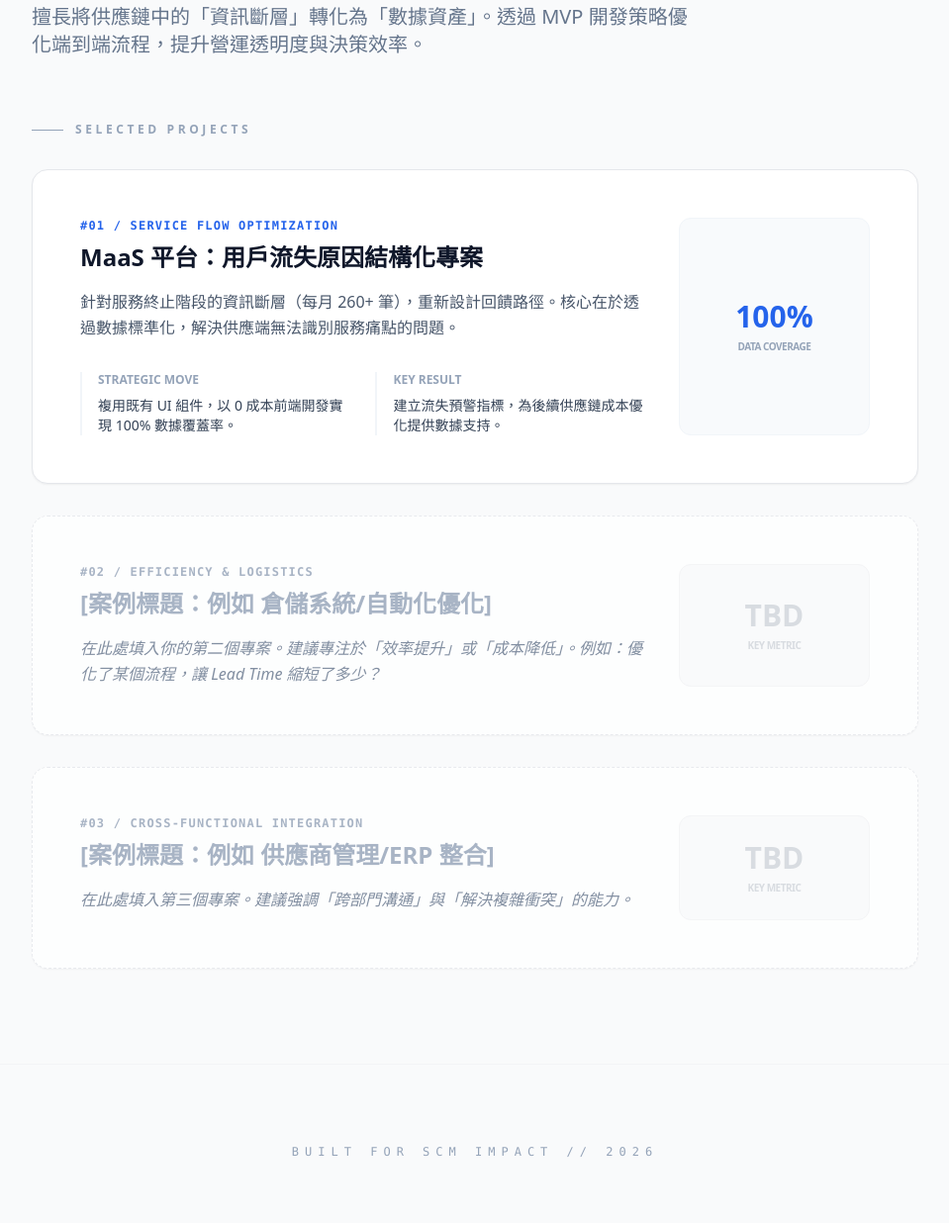
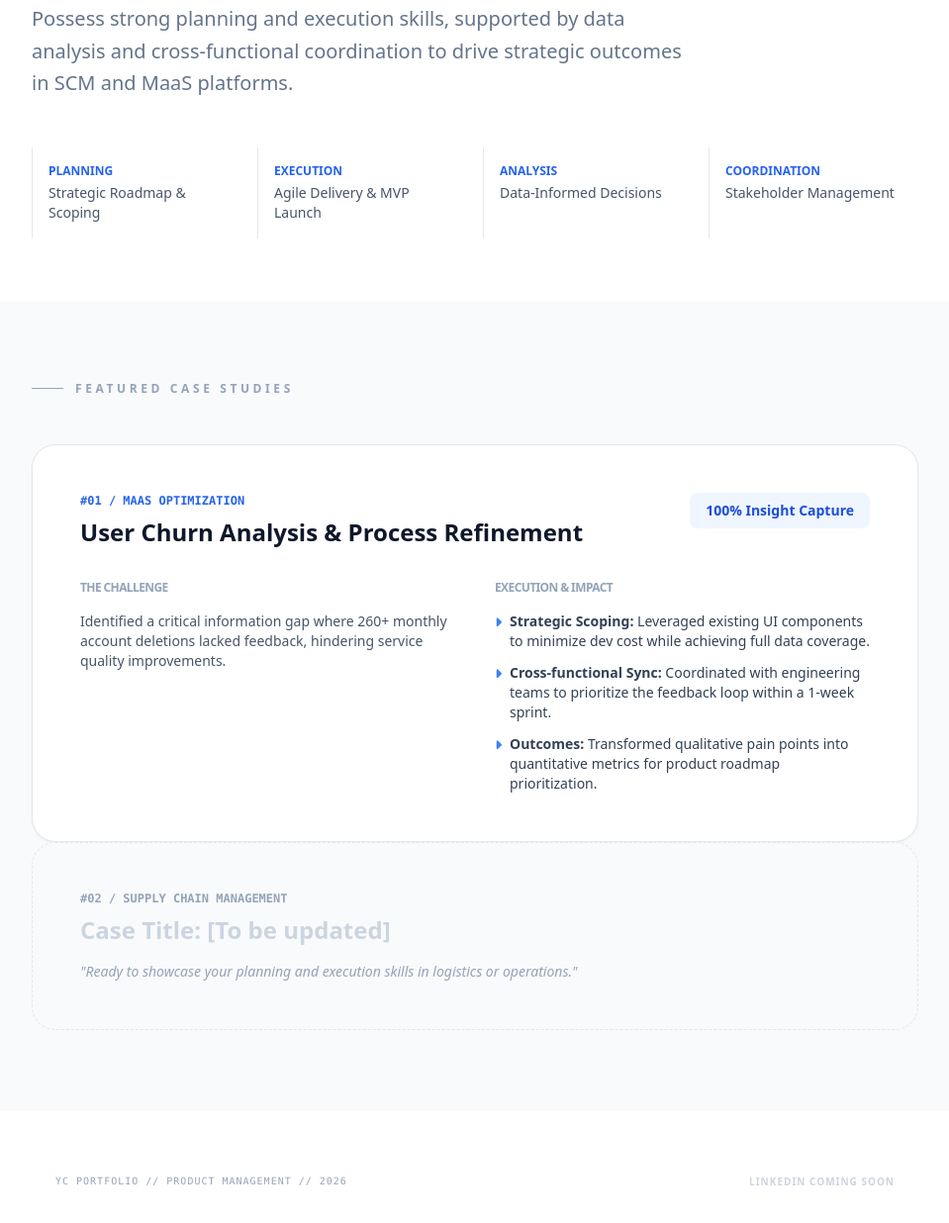
Before and after one commit to AngelaLiu-24/yi-chun, a plain HTML site: page index.html in a window 1280 px wide. Shown: the part 266-1502 px from the top of the page at 99% size, without its empty margins (160-1119 px from the left). Drawn offline with nearby package versions, Linux system fonts and the light colour scheme.

Commit message:
update portfolio content with more details

```diff
--- a/index.html
+++ b/index.html
@@ -1,90 +1,105 @@
 <!DOCTYPE html>
-<html lang="zh-Hant">
+<html lang="en">
 <head>
     <meta charset="UTF-8">
     <meta name="viewport" content="width=device-width, initial-scale=1.0">
-    <title>YC | SCM & Product Management Portfolio</title>
+    <title>YC | Product Management Portfolio</title>
     <script src="https://cdn.tailwindcss.com"></script>
     <link rel="stylesheet" href="https://cdnjs.cloudflare.com/ajax/libs/font-awesome/6.0.0/css/all.min.css">
 </head>
-<body class="bg-gray-50 text-slate-900 font-sans leading-relaxed">
+<body class="bg-slate-50 text-slate-900 font-sans leading-relaxed">
 
-    <nav class="w-full bg-white/90 backdrop-blur-md border-b border-gray-200 sticky top-0 z-50">
+    <nav class="w-full bg-white/90 backdrop-blur-md border-b border-gray-100 sticky top-0 z-50">
         <div class="max-w-4xl mx-auto px-6 py-4 flex justify-between items-center">
-            <span class="text-sm font-black tracking-[0.2em] text-blue-700">YC / PRODUCT EXCELLENCE</span>
-            <div class="space-x-8 text-xs font-bold uppercase tracking-widest text-slate-400">
+            <span class="text-sm font-black tracking-[0.2em] text-blue-700">PROFESSIONAL EXPERIENCE</span>
+            <div class="space-x-8 text-[10px] font-bold uppercase tracking-widest text-slate-400">
+                <a href="#competencies" class="hover:text-blue-600 transition">Competencies</a>
                 <a href="#projects" class="hover:text-blue-600 transition">Case Studies</a>
             </div>
         </div>
     </nav>
 
-    <header class="pt-24 pb-16 px-6">
+    <header class="pt-24 pb-16 px-6 bg-white">
         <div class="max-w-4xl mx-auto">
             <h1 class="text-4xl md:text-5xl font-black mb-6 tracking-tight text-slate-900">
-                Supply Chain & <br><span class="text-blue-600">Product Management</span>
+                Data-Driven <br><span class="text-blue-600">Product Management</span>
             </h1>
-            <p class="text-xl text-slate-500 max-w-2xl">
-                擅長將供應鏈中的「資訊斷層」轉化為「數據資產」。透過 MVP 開發策略優化端到端流程，提升營運透明度與決策效率。
+            <p class="text-xl text-slate-500 max-w-2xl leading-relaxed">
+                Possess strong planning and execution skills, supported by data analysis and cross-functional coordination to drive strategic outcomes in SCM and MaaS platforms.
             </p>
+
+            <div id="competencies" class="grid grid-cols-2 md:grid-cols-4 gap-4 mt-12">
+                <div class="p-4 border-l border-slate-200">
+                    <div class="text-blue-600 text-xs font-bold uppercase mb-1">Planning</div>
+                    <div class="text-sm text-slate-600">Strategic Roadmap & Scoping</div>
+                </div>
+                <div class="p-4 border-l border-slate-200">
+                    <div class="text-blue-600 text-xs font-bold uppercase mb-1">Execution</div>
+                    <div class="text-sm text-slate-600">Agile Delivery & MVP Launch</div>
+                </div>
+                <div class="p-4 border-l border-slate-200">
+                    <div class="text-blue-600 text-xs font-bold uppercase mb-1">Analysis</div>
+                    <div class="text-sm text-slate-600">Data-Informed Decisions</div>
+                </div>
+                <div class="p-4 border-l border-slate-200">
+                    <div class="text-blue-600 text-xs font-bold uppercase mb-1">Coordination</div>
+                    <div class="text-sm text-slate-600">Stakeholder Management</div>
+                </div>
+            </div>
         </div>
     </header>
 
-    <main id="projects" class="pb-24 px-6 space-y-12">
+    <main id="projects" class="py-20 px-6 space-y-16">
         <div class="max-w-4xl mx-auto">
 
-            <h2 class="text-xs font-bold text-slate-400 uppercase tracking-[0.3em] mb-8 flex items-center">
-                <span class="bg-slate-400 h-[1px] w-8 mr-3"></span>Selected Projects
+            <h2 class="text-xs font-bold text-slate-400 uppercase tracking-[0.3em] mb-12 flex items-center">
+                <span class="bg-slate-400 h-[1px] w-8 mr-3"></span>Featured Case Studies
             </h2>
 
-            <div class="group bg-white border border-gray-200 rounded-2xl shadow-sm hover:shadow-xl hover:border-blue-200 transition-all duration-300 p-8 md:p-12 mb-8">
-                <div class="flex flex-col md:flex-row justify-between gap-8">
-                    <div class="md:w-3/4">
-                        <div class="text-blue-600 font-mono text-xs mb-2 font-bold uppercase tracking-widest">#01 / Service Flow Optimization</div>
-                        <h3 class="text-2xl font-bold mb-4 text-slate-900 group-hover:text-blue-600 transition-colors">MaaS 平台：用戶流失原因結構化專案</h3>
-                        <p class="text-slate-600 mb-6">針對服務終止階段的資訊斷層（每月 260+ 筆），重新設計回饋路徑。核心在於透過數據標準化，解決供應端無法識別服務痛點的問題。</p>
-
-                        <div class="grid grid-cols-1 md:grid-cols-2 gap-6 mt-8">
-                            <div class="border-l-2 border-slate-100 pl-4">
-                                <h4 class="text-xs font-bold text-slate-400 uppercase mb-2">Strategic Move</h4>
-                                <p class="text-sm text-slate-700 font-medium">複用既有 UI 組件，以 0 成本前端開發實現 100% 數據覆蓋率。</p>
-                            </div>
-                            <div class="border-l-2 border-slate-100 pl-4">
-                                <h4 class="text-xs font-bold text-slate-400 uppercase mb-2">Key Result</h4>
-                                <p class="text-sm text-slate-700 font-medium">建立流失預警指標，為後續供應鏈成本優化提供數據支持。</p>
-                            </div>
+            <div class="bg-white border border-gray-200 rounded-3xl shadow-sm overflow-hidden">
+                <div class="p-8 md:p-12">
+                    <div class="flex flex-col md:flex-row justify-between items-start gap-6 mb-8">
+                        <div>
+                            <div class="text-blue-600 font-mono text-xs mb-2 font-bold uppercase">#01 / MaaS Optimization</div>
+                            <h3 class="text-2xl font-bold text-slate-900">User Churn Analysis & Process Refinement</h3>
+                        </div>
+                        <div class="bg-blue-50 px-4 py-2 rounded-lg text-blue-700 font-bold text-sm">
+                            100% Insight Capture
                         </div>
                     </div>
-                    <div class="md:w-1/4 flex flex-col justify-center items-center bg-slate-50 rounded-xl p-6 border border-slate-100">
-                        <div class="text-3xl font-black text-blue-600">100%</div>
-                        <div class="text-[10px] text-slate-400 uppercase tracking-tighter mt-1 font-bold">Data Coverage</div>
+
+                    <div class="grid md:grid-cols-2 gap-10">
+                        <div>
+                            <h4 class="text-xs font-black text-slate-400 uppercase mb-4 tracking-tighter">The Challenge</h4>
+                            <p class="text-slate-600 text-sm">Identified a critical information gap where 260+ monthly account deletions lacked feedback, hindering service quality improvements.</p>
+                        </div>
+                        <div>
+                            <h4 class="text-xs font-black text-slate-400 uppercase mb-4 tracking-tighter">Execution & Impact</h4>
+                            <ul class="text-sm text-slate-700 space-y-3">
+                                <li class="flex items-start">
+                                    <i class="fas fa-caret-right text-blue-500 mt-1 mr-2"></i>
+                                    <span><strong>Strategic Scoping:</strong> Leveraged existing UI components to minimize dev cost while achieving full data coverage.</span>
+                                </li>
+                                <li class="flex items-start">
+                                    <i class="fas fa-caret-right text-blue-500 mt-1 mr-2"></i>
+                                    <span><strong>Cross-functional Sync:</strong> Coordinated with engineering teams to prioritize the feedback loop within a 1-week sprint.</span>
+                                </li>
+                                <li class="flex items-start">
+                                    <i class="fas fa-caret-right text-blue-500 mt-1 mr-2"></i>
+                                    <span><strong>Outcomes:</strong> Transformed qualitative pain points into quantitative metrics for product roadmap prioritization.</span>
+                                </li>
+                            </ul>
+                        </div>
                     </div>
                 </div>
             </div>
 
-            <div class="group bg-white border border-gray-200 rounded-2xl shadow-sm p-8 md:p-12 opacity-80 hover:opacity-100 transition-opacity mb-8 border-dashed">
-                <div class="flex flex-col md:flex-row justify-between gap-8">
-                    <div class="md:w-3/4">
-                        <div class="text-slate-400 font-mono text-xs mb-2 font-bold uppercase tracking-widest">#02 / Efficiency & Logistics</div>
-                        <h3 class="text-2xl font-bold mb-4 text-slate-400">[案例標題：例如 倉儲系統/自動化優化]</h3>
-                        <p class="text-slate-500 italic">在此處填入你的第二個專案。建議專注於「效率提升」或「成本降低」。例如：優化了某個流程，讓 Lead Time 縮短了多少？</p>
-                    </div>
-                    <div class="md:w-1/4 flex flex-col justify-center items-center bg-gray-50 rounded-xl p-6 border border-gray-100">
-                        <div class="text-3xl font-black text-gray-300">TBD</div>
-                        <div class="text-[10px] text-gray-300 uppercase tracking-tighter mt-1 font-bold">Key Metric</div>
-                    </div>
-                </div>
-            </div>
-
-            <div class="group bg-white border border-gray-200 rounded-2xl shadow-sm p-8 md:p-12 opacity-80 hover:opacity-100 transition-opacity border-dashed">
-                <div class="flex flex-col md:flex-row justify-between gap-8">
-                    <div class="md:w-3/4">
-                        <div class="text-slate-400 font-mono text-xs mb-2 font-bold uppercase tracking-widest">#03 / Cross-functional Integration</div>
-                        <h3 class="text-2xl font-bold mb-4 text-slate-400">[案例標題：例如 供應商管理/ERP 整合]</h3>
-                        <p class="text-slate-500 italic">在此處填入第三個專案。建議強調「跨部門溝通」與「解決複雜衝突」的能力。</p>
-                    </div>
-                    <div class="md:w-1/4 flex flex-col justify-center items-center bg-gray-50 rounded-xl p-6 border border-gray-100">
-                        <div class="text-3xl font-black text-gray-300">TBD</div>
-                        <div class="text-[10px] text-gray-300 uppercase tracking-tighter mt-1 font-bold">Key Metric</div>
+            <div class="bg-gray-50 border border-gray-200 border-dashed rounded-3xl p-8 md:p-12">
+                <div class="flex flex-col md:flex-row justify-between items-start gap-6">
+                    <div>
+                        <div class="text-slate-400 font-mono text-xs mb-2 font-bold uppercase">#02 / Supply Chain Management</div>
+                        <h3 class="text-2xl font-bold text-slate-300">Case Title: [To be updated]</h3>
+                        <p class="mt-4 text-slate-400 italic text-sm italic">"Ready to showcase your planning and execution skills in logistics or operations."</p>
                     </div>
                 </div>
             </div>
@@ -92,9 +107,14 @@
         </div>
     </main>
 
-    <footer class="py-20 border-t border-gray-100">
-        <div class="max-w-4xl mx-auto px-6 text-center">
-            <div class="text-xs text-slate-400 font-mono tracking-[0.5em] uppercase">Built for SCM Impact // 2026</div>
+    <footer class="py-16 border-t border-gray-100 bg-white">
+        <div class="max-w-4xl mx-auto px-6 flex flex-col md:flex-row justify-between items-center gap-6">
+            <div class="text-[10px] text-slate-400 font-mono tracking-widest uppercase text-center md:text-left">
+                YC Portfolio // Product Management // 2026
+            </div>
+            <div class="flex gap-6">
+                <span class="text-[10px] text-slate-300 font-bold uppercase tracking-widest cursor-not-allowed">LinkedIn Coming Soon</span>
+            </div>
         </div>
     </footer>
 
```
